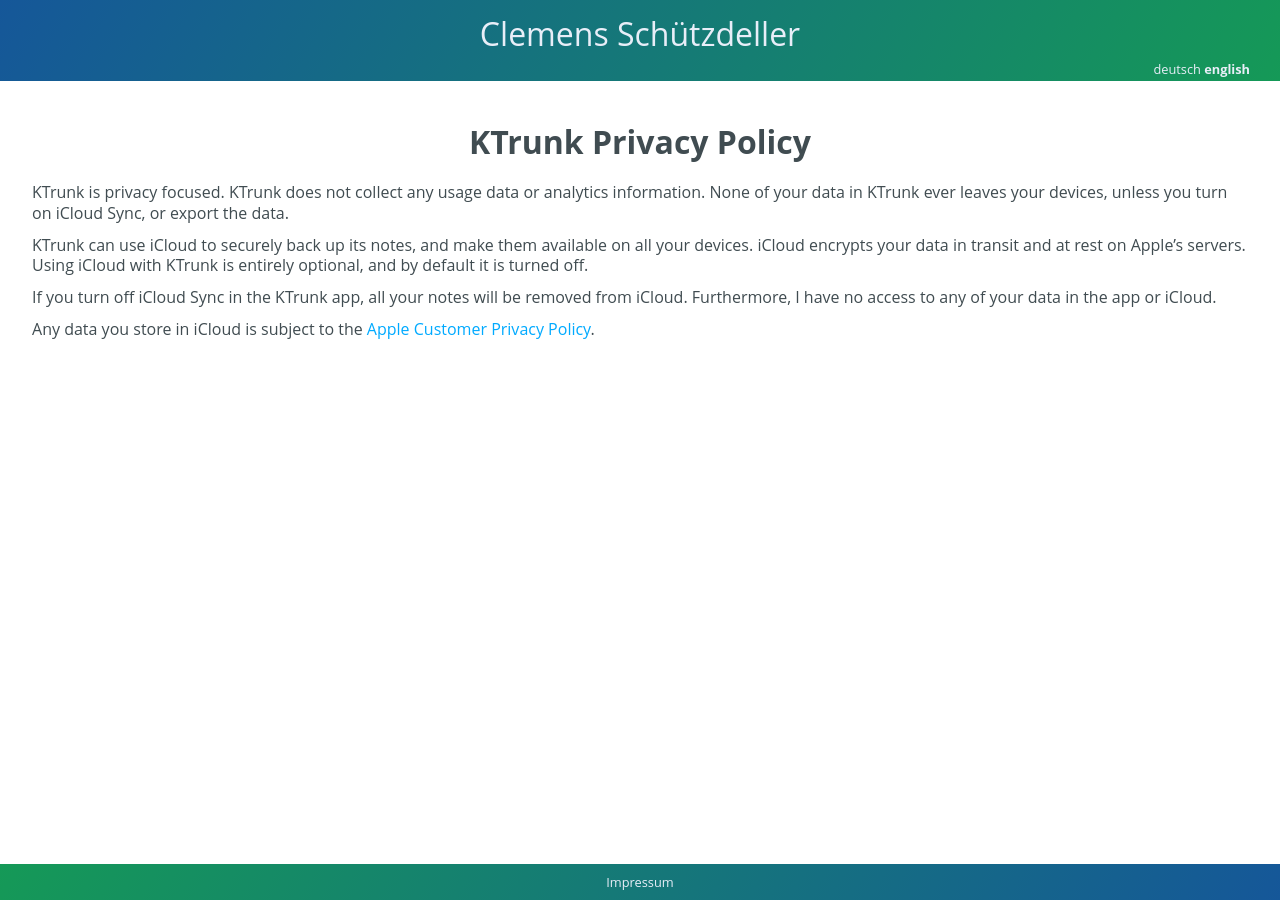
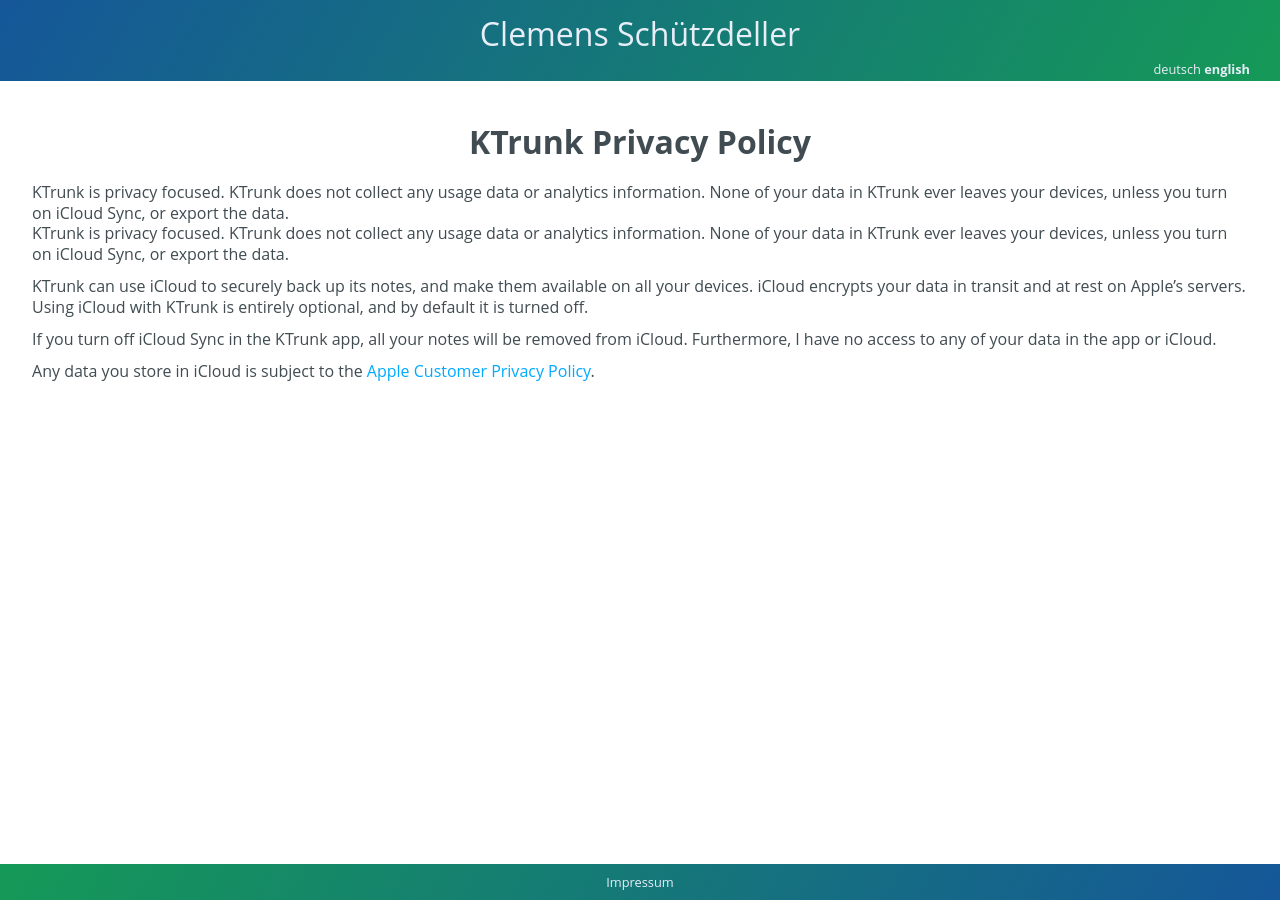
Before and after one commit to cs-LA/home, a Jekyll site: the page built from KTrunk/PrivacyPolicy.md, in a window 1280 px wide. Built offline with Jekyll 4.4.1, drawn with Linux system fonts in a browser that asks for light colours; our own code applies the rules of GitHub Pages for plain Markdown files.

Commit message:
Update PrivacyPolicy.md

```diff
--- a/KTrunk/PrivacyPolicy.md
+++ b/KTrunk/PrivacyPolicy.md
@@ -3,14 +3,12 @@
   <span class="en">KTrunk Privacy Policy</span>
 </h1>
 
-KTrunk is privacy focused. KTrunk does not collect any usage data or analytics information.
-None of your data in KTrunk ever leaves your devices, unless you turn on iCloud Sync, or export the data.
+<span class="en">KTrunk is privacy focused. KTrunk does not collect any usage data or analytics information. None of your data in KTrunk ever leaves your devices, unless you turn on iCloud Sync, or export the data.</span>
+<span class="en">KTrunk is privacy focused. KTrunk does not collect any usage data or analytics information. None of your data in KTrunk ever leaves your devices, unless you turn on iCloud Sync, or export the data.</span>
 
-KTrunk can use iCloud to securely back up its notes, and make them available on all your devices.
-iCloud encrypts your data in transit and at rest on Apple’s servers.
-Using iCloud with KTrunk is entirely optional, and by default it is turned off.
+<span class="en">KTrunk can use iCloud to securely back up its notes, and make them available on all your devices. iCloud encrypts your data in transit and at rest on Apple’s servers.
+Using iCloud with KTrunk is entirely optional, and by default it is turned off.</span>
 
-If you turn off iCloud Sync in the KTrunk app, all your notes will be removed from iCloud.
-Furthermore, I have no access to any of your data in the app or iCloud.
+<span class="en">If you turn off iCloud Sync in the KTrunk app, all your notes will be removed from iCloud. Furthermore, I have no access to any of your data in the app or iCloud.</span>
 
-Any data you store in iCloud is subject to the [Apple Customer Privacy Policy](https://www.apple.com/legal/privacy/).
+<span class="en">Any data you store in iCloud is subject to the [Apple Customer Privacy Policy](https://www.apple.com/legal/privacy/).</span>
```
